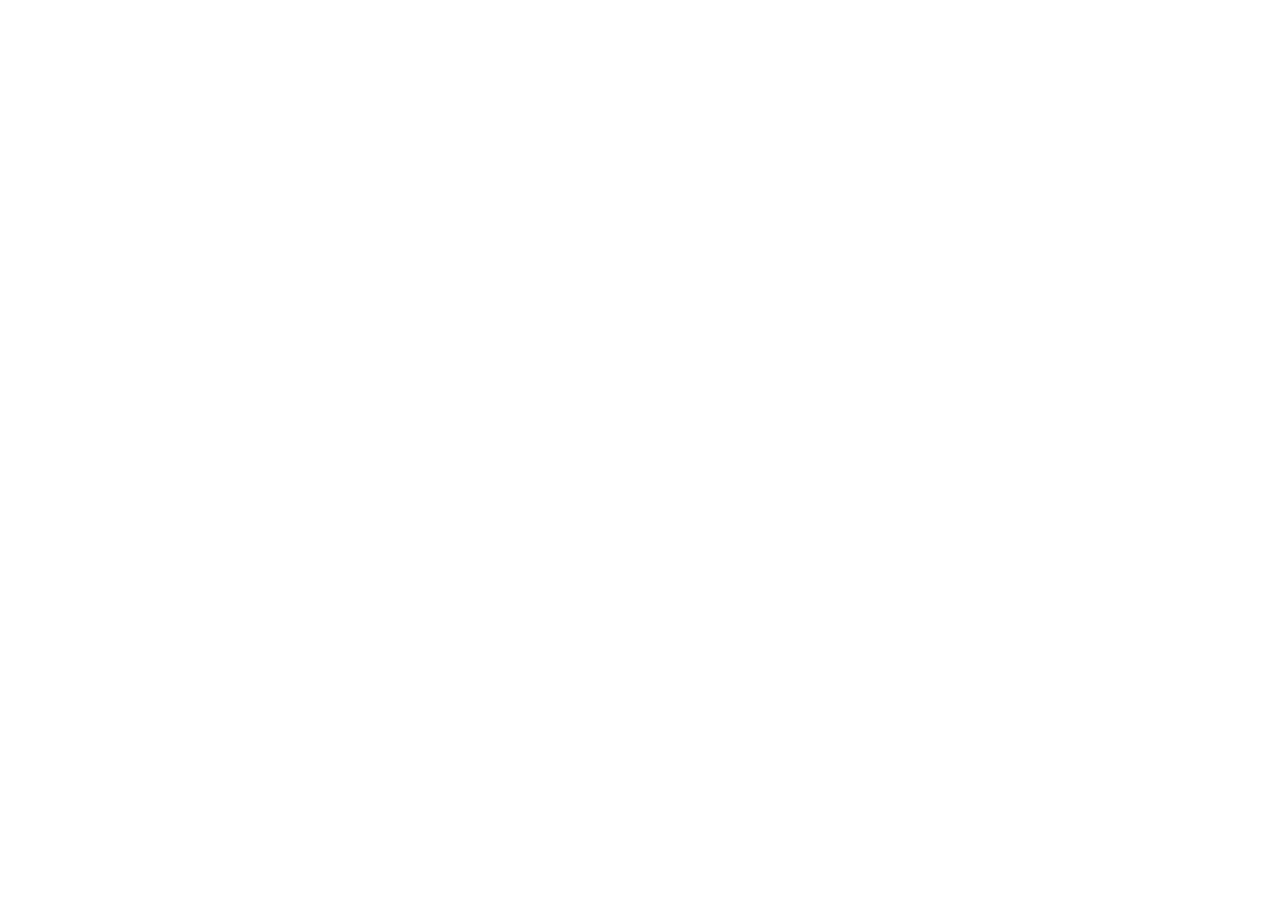
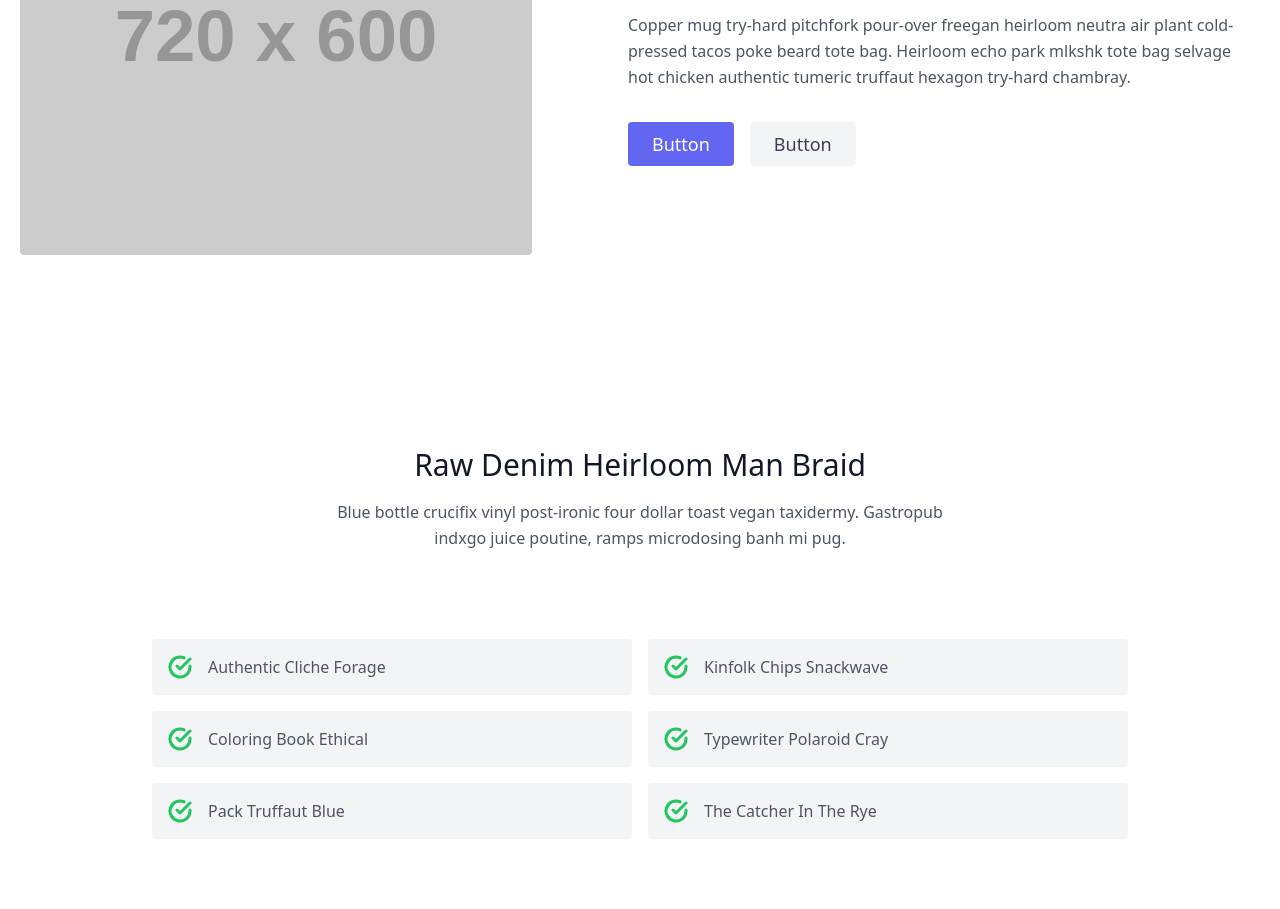
Before and after one commit to Salmanghouri/Developer-Portfolio, a Next.js app: page /About in a window 1280 px wide. Shown: the part 344-1253 px from the top of the page. Before the commit the page ends 800 px from the top, so only its background shows below. Built offline with nearby package versions, Linux system fonts and the light colour scheme.

Commit message:
add aboutpage

```diff
--- a/pages/About/index.js
+++ b/pages/About/index.js
@@ -2,7 +2,94 @@
 
 const About = () => {
   return (
-    <div>About</div>
+    <>
+
+    <section className="text-gray-600 body-font">
+  <div className="container mx-auto flex px-5 py-24 md:flex-row flex-col items-center">
+    <div className="lg:max-w-lg lg:w-full md:w-1/2 w-5/6 mb-10 md:mb-0">
+      <img className="object-cover object-center rounded" alt="hero" src="https://dummyimage.com/720x600" />
+    </div>
+    <div className="lg:flex-grow md:w-1/2 lg:pl-24 md:pl-16 flex flex-col md:items-start md:text-left items-center text-center">
+      <h1 className="title-font sm:text-4xl text-3xl mb-4 font-medium text-gray-900">Before they sold out
+        <br className="hidden lg:inline-block" />readymade gluten
+      </h1>
+      <p className="mb-8 leading-relaxed">Copper mug try-hard pitchfork pour-over freegan heirloom neutra air plant cold-pressed tacos poke beard tote bag. Heirloom echo park mlkshk tote bag selvage hot chicken authentic tumeric truffaut hexagon try-hard chambray.</p>
+      <div className="flex justify-center">
+        <button className="inline-flex text-white bg-indigo-500 border-0 py-2 px-6 focus:outline-none hover:bg-indigo-600 rounded text-lg">Button</button>
+        <button className="ml-4 inline-flex text-gray-700 bg-gray-100 border-0 py-2 px-6 focus:outline-none hover:bg-gray-200 rounded text-lg">Button</button>
+      </div>
+    </div>
+  </div>
+</section>
+
+    <section className="text-gray-600 body-font">
+    <div className="container px-5 py-24 mx-auto">
+      <div className="text-center mb-20">
+        <h1 className="sm:text-3xl text-2xl font-medium text-center title-font text-gray-900 mb-4">Raw Denim Heirloom Man Braid</h1>
+        <p className="text-base leading-relaxed xl:w-2/4 lg:w-3/4 mx-auto">Blue bottle crucifix vinyl post-ironic four dollar toast vegan taxidermy. Gastropub indxgo juice poutine, ramps microdosing banh mi pug.</p>
+      </div>
+      <div className="flex flex-wrap lg:w-4/5 sm:mx-auto sm:mb-2 -mx-2">
+        <div className="p-2 sm:w-1/2 w-full">
+          <div className="bg-gray-100 rounded flex p-4 h-full items-center">
+            <svg fill="none" stroke="currentColor" strokeLinecap="round" strokeLinejoin="round" strokeWidth={3} className="text-green-500 w-6 h-6 flex-shrink-0 mr-4" viewBox="0 0 24 24">
+              <path d="M22 11.08V12a10 10 0 11-5.93-9.14" />
+              <path d="M22 4L12 14.01l-3-3" />
+            </svg>
+            <span className="title-font font-medium">Authentic Cliche Forage</span>
+          </div>
+        </div>
+        <div className="p-2 sm:w-1/2 w-full">
+          <div className="bg-gray-100 rounded flex p-4 h-full items-center">
+            <svg fill="none" stroke="currentColor" strokeLinecap="round" strokeLinejoin="round" strokeWidth={3} className="text-green-500 w-6 h-6 flex-shrink-0 mr-4" viewBox="0 0 24 24">
+              <path d="M22 11.08V12a10 10 0 11-5.93-9.14" />
+              <path d="M22 4L12 14.01l-3-3" />
+            </svg>
+            <span className="title-font font-medium">Kinfolk Chips Snackwave</span>
+          </div>
+        </div>
+        <div className="p-2 sm:w-1/2 w-full">
+          <div className="bg-gray-100 rounded flex p-4 h-full items-center">
+            <svg fill="none" stroke="currentColor" strokeLinecap="round" strokeLinejoin="round" strokeWidth={3} className="text-green-500 w-6 h-6 flex-shrink-0 mr-4" viewBox="0 0 24 24">
+              <path d="M22 11.08V12a10 10 0 11-5.93-9.14" />
+              <path d="M22 4L12 14.01l-3-3" />
+            </svg>
+            <span className="title-font font-medium">Coloring Book Ethical</span>
+          </div>
+        </div>
+        <div className="p-2 sm:w-1/2 w-full">
+          <div className="bg-gray-100 rounded flex p-4 h-full items-center">
+            <svg fill="none" stroke="currentColor" strokeLinecap="round" strokeLinejoin="round" strokeWidth={3} className="text-green-500 w-6 h-6 flex-shrink-0 mr-4" viewBox="0 0 24 24">
+              <path d="M22 11.08V12a10 10 0 11-5.93-9.14" />
+              <path d="M22 4L12 14.01l-3-3" />
+            </svg>
+            <span className="title-font font-medium">Typewriter Polaroid Cray</span>
+          </div>
+        </div>
+        <div className="p-2 sm:w-1/2 w-full">
+          <div className="bg-gray-100 rounded flex p-4 h-full items-center">
+            <svg fill="none" stroke="currentColor" strokeLinecap="round" strokeLinejoin="round" strokeWidth={3} className="text-green-500 w-6 h-6 flex-shrink-0 mr-4" viewBox="0 0 24 24">
+              <path d="M22 11.08V12a10 10 0 11-5.93-9.14" />
+              <path d="M22 4L12 14.01l-3-3" />
+            </svg>
+            <span className="title-font font-medium">Pack Truffaut Blue</span>
+          </div>
+        </div>
+        <div className="p-2 sm:w-1/2 w-full">
+          <div className="bg-gray-100 rounded flex p-4 h-full items-center">
+            <svg fill="none" stroke="currentColor" strokeLinecap="round" strokeLinejoin="round" strokeWidth={3} className="text-green-500 w-6 h-6 flex-shrink-0 mr-4" viewBox="0 0 24 24">
+              <path d="M22 11.08V12a10 10 0 11-5.93-9.14" />
+              <path d="M22 4L12 14.01l-3-3" />
+            </svg>
+            <span className="title-font font-medium">The Catcher In The Rye</span>
+          </div>
+        </div>
+      </div>
+      <button className="flex mx-auto mt-16 text-white bg-green-500 border-0 py-2 px-8 focus:outline-none hover:bg-green-600 rounded text-lg">Button</button>
+    </div>
+  </section>
+  </>
+
+
   )
 }
 
--- a/pages/index.js
+++ b/pages/index.js
@@ -16,6 +16,7 @@
 <Header/>
  <Whatcandoyet/>
  </Fade>
+ <a className="fixed bottom-0 right-0 flex items-center justify-center h-8 pl-1 pr-2 mb-6 mr-4 text-blue-100 bg-blue-600 rounded-full shadow-lg hover:bg-blue-600" href="https://twitter.com/lofiui" target="_top"> Join Our Community</a>
   </>
   )
 }
```
